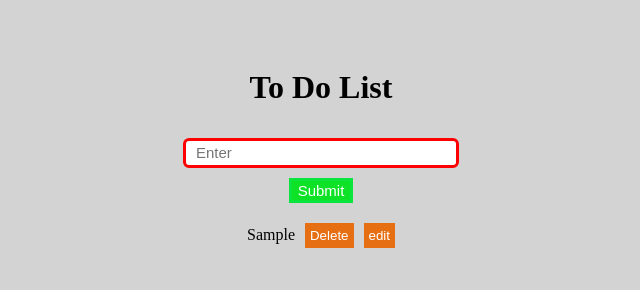
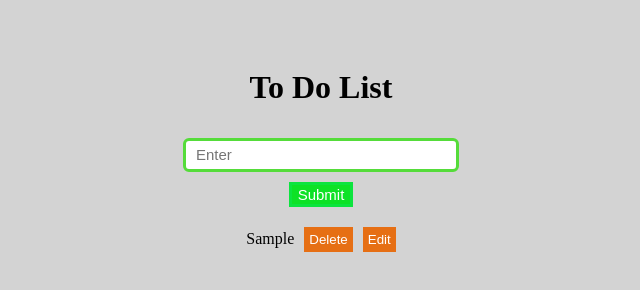
Before and after one commit to AbdulqadirAbdillahi/to-do-list, a plain HTML site: page index.html in a window 1280 px wide. Both pictures are taken after typing "Sample" into the empty fields and a click on the button "Submit". Shown: the whole page, without its empty margins (319-959 px from the left). Drawn offline with Linux system fonts and the light colour scheme.

Commit message:
minor changes

```diff
--- a/index.js
+++ b/index.js
@@ -35,7 +35,7 @@ function onclickButton(){
     // it then gets added
 
     let editBtn = document.createElement("button");
-    editBtn.textContent = "edit";
+    editBtn.textContent = "Edit";
 
     editBtn.addEventListener("click", function(){
         divItem.firstChild.textContent = prompt("Edit task");
--- a/style.css
+++ b/style.css
@@ -11,9 +11,9 @@ body{
 #input{
     width: 250px;
     height: 20px;
-    border: 3px solid red;
+    border: 3px solid rgb(85, 220, 58);
     border-radius: 6px;
-    padding: 2px 10px;
+    padding: 4px 10px;
     margin: 10px;
     font-size: 15px;
 }
```
